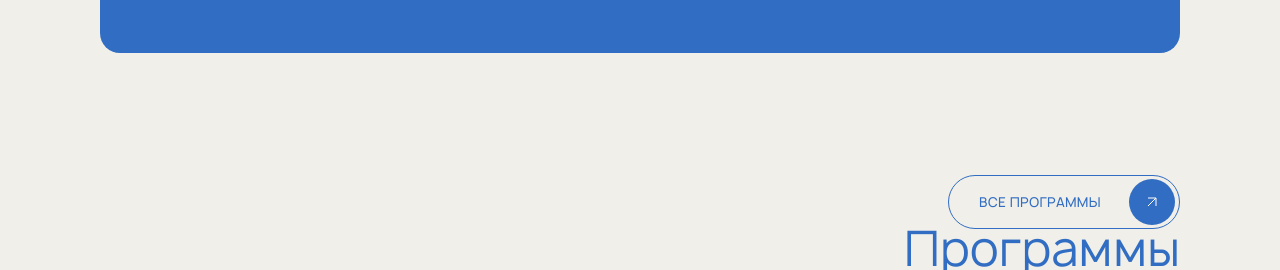
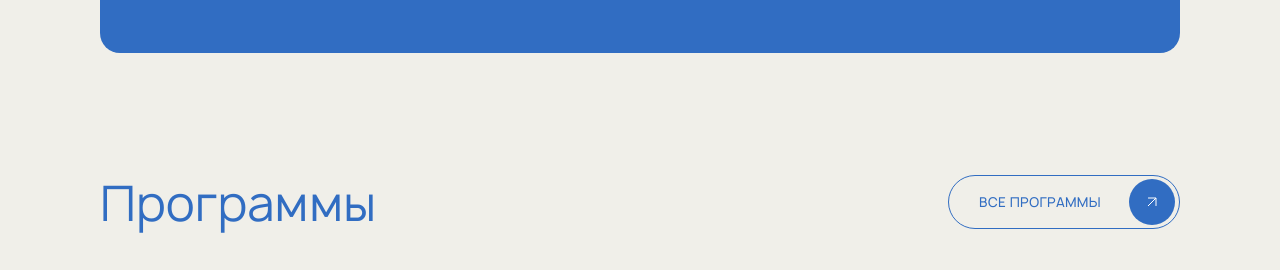
Before and after one commit to Sokolova22/Sokolova22.github.io, a website: page source/index.html in a window 1280 px wide. Shown: the part 1857-2127 px from the top of the page. Drawn offline with nearby package versions, Linux system fonts and the light colour scheme; files that its build step writes are made by us from their sources; files whose address does not match are found by name.

Commit message:
правки

```diff
--- a/source/sass/blocks/programs.scss
+++ b/source/sass/blocks/programs.scss
@@ -2,7 +2,7 @@
 
   margin: 0 auto;
   position: relative;
-  padding: 125px 100px 120px;
+  padding: 125px 100px 118px;
   display: flex;
   flex-wrap: wrap;
   justify-content: space-between;
@@ -10,7 +10,7 @@
   background-color: $color-secondary-alabaster;
 
   @include vp-1199 {
-    padding: 104px 0 100px;
+    padding: 104px 0 98px;
   }
 
   @include vp-767 {
@@ -62,7 +62,7 @@
   position: relative;
   max-width: 1240px;
   min-height: 482px;
-  padding: 46px 0 62px;
+  padding: 46px 0 42px;
   display: flex;
   flex-direction: column;
   align-items: flex-end;
@@ -123,16 +123,21 @@
     font-size: 47px;
     padding: 0;
     margin: 0;
+    margin-right: auto;
+    margin-top: -45px;
+    margin-bottom: 44px;
 
     @include vp-1199 {
       font-size: 32px;
+      margin-bottom: 42px;
     }
 
     @include vp-767 {
       font-size: 19px;
       margin-right: auto;
+      margin-top: 0;
       margin-bottom: 31px;
-      // letter-spacing: 0.02em;
+
     }
   }
 }
@@ -325,10 +330,10 @@
 
   position: relative;
   height: 22px;
-  top: 59px;
+  top: 40px;
 
   @include vp-1199 {
-    top: 62px;
+    top: 38px;
     right: 45px;
   }
   @include vp-767 {
```
Also changed, not shown: build/css/style.css, build/css/style.min.css, 1 other file.
